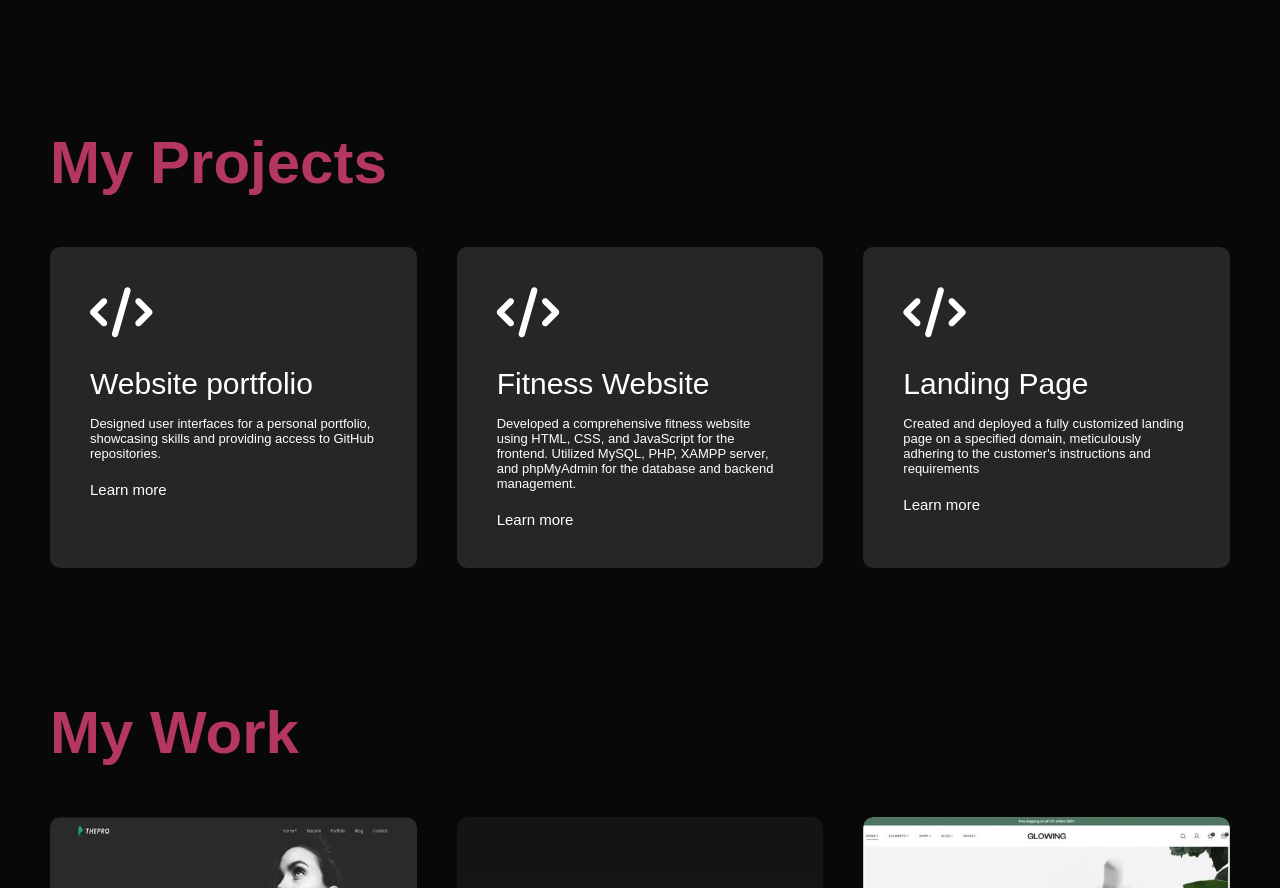
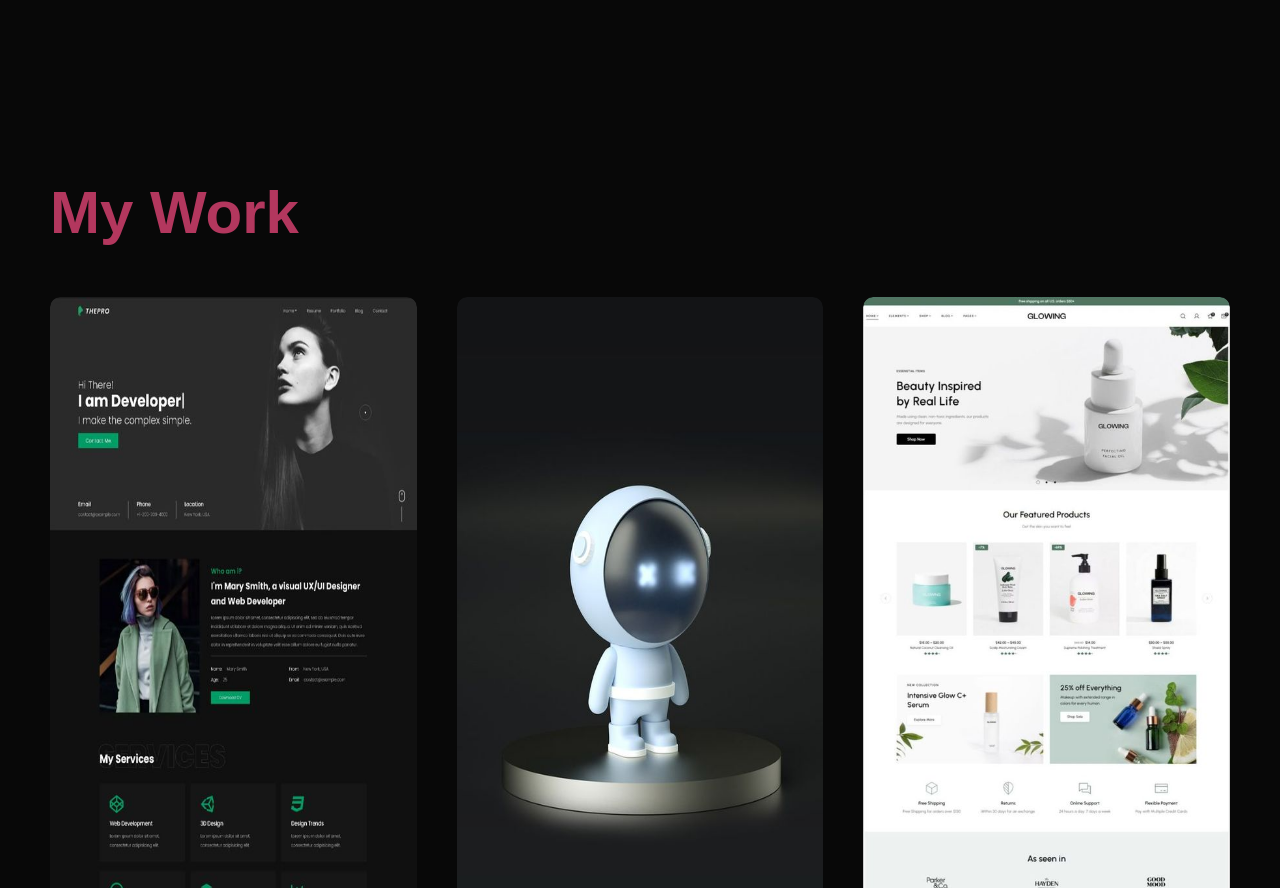
Before and after one commit to khanyisaMokgolobotho/my-Portfolio, a plain HTML site: page index.html in a window 1280 px wide. Shown: the part 1686-2574 px from the top of the page. Drawn offline with Linux system fonts and the light colour scheme.

Commit message:
remove service section

```diff
--- a/index.html
+++ b/index.html
@@ -145,36 +145,6 @@
 
 
 
-   <!----------------Services-------------------->
-   <div id="services">
-      <div class="container">
-         <h1 class="sub-title">My Projects</h1>
-         <div class="services-list">
-            <div>
-               <i class="fa-solid fa-code"></i>
-               <h2>Website portfolio</h2>
-               <p> Designed user interfaces for a personal portfolio,
-                  showcasing skills and providing access to GitHub repositories.</p>
-               <a href="  https://github.com/khanyisaMokgolobotho/HTML.git">Learn more</a>
-            </div>
-            <div>
-               <i class="fa-solid fa-code"></i>
-               <h2>Fitness Website </h2>
-               <p>Developed a comprehensive fitness website using HTML,
-                   CSS, and JavaScript for the frontend. Utilized MySQL, PHP,
-                   XAMPP server, and phpMyAdmin for the database and backend management. </p>
-               <a href="https://github.com/khanyisaMokgolobotho/Fitness-website-.git">Learn more</a>
-            </div>
-            <div>
-               <i class="fa-solid fa-code"></i>
-               <h2>Landing Page</h2>
-               <p> Created and deployed a fully customized landing page on a specified domain,
-                   meticulously adhering to the customer's instructions and requirements</p>
-               <a href=" https://github.com/khanyisaMokgolobotho/landing-page.git">Learn more</a>
-            </div>
-         </div>
-      </div>
-   </div>
    <!-----------------Projects-------------------->
    <div id="projects">
       <div class="container">
```
